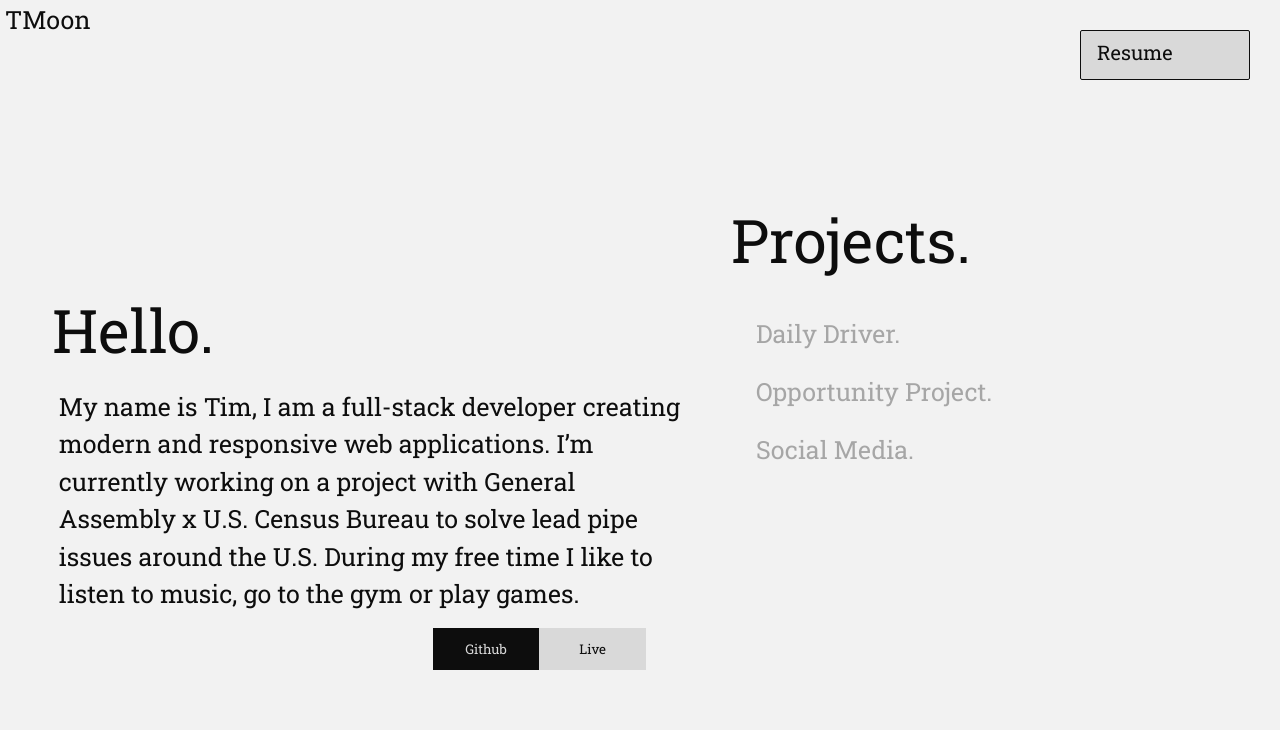
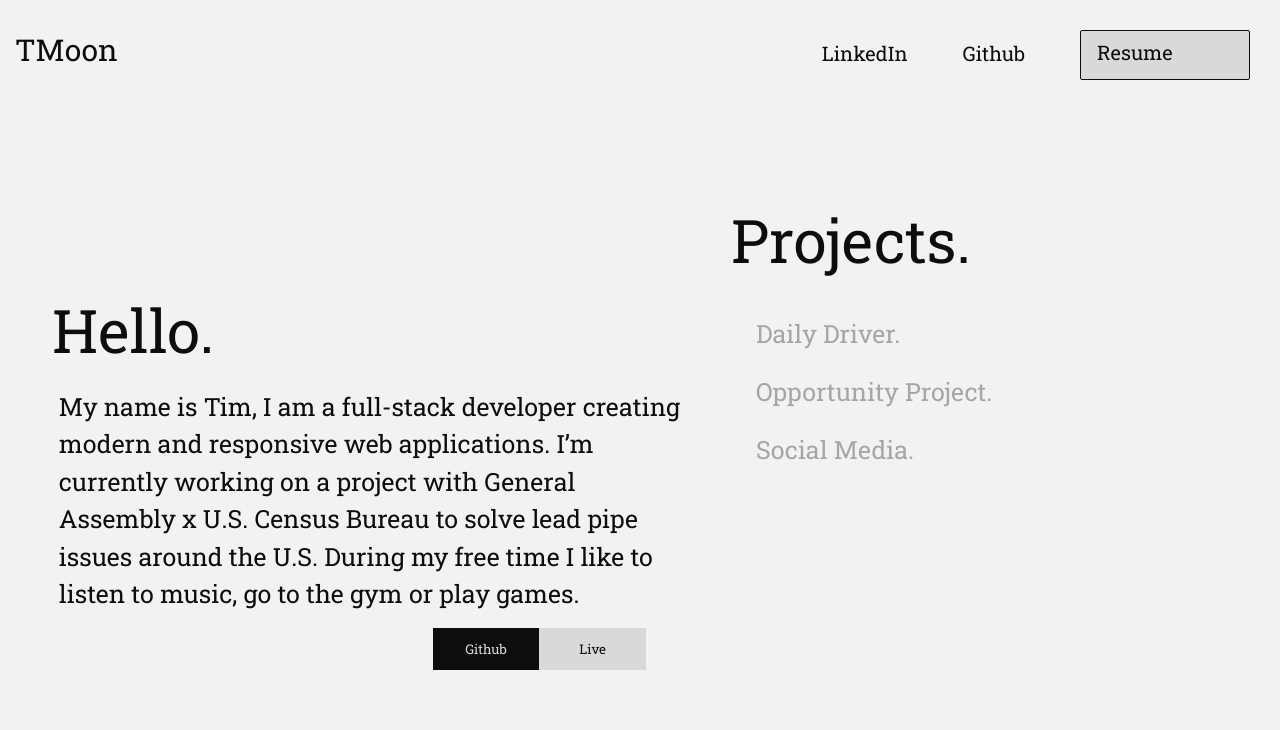
Before and after one commit to timhgmoon/personal-portfolio, a Gatsby site: page / in a window 1280 px wide. Shown: the top 730 px of the page. Built offline with nearby package versions, Linux system fonts and the light colour scheme; Gatsby itself is replaced by a stand-in of ours.

Commit message:
added links for socials for the desktop version

```diff
--- a/src/components/nav.js
+++ b/src/components/nav.js
@@ -4,7 +4,11 @@ const Nav = () => {
   return (
     <nav>
       <div id="logo">TMoon</div>
-      <div id="resume-button">Resume</div>
+      <div className="socials-container">
+        <div className="socials">LinkedIn</div>
+        <div className="socials">Github</div>
+        <div id="resume-button">Resume</div>
+      </div>
     </nav>
   )
 }
--- a/src/styles/nav.sass
+++ b/src/styles/nav.sass
@@ -1,5 +1,30 @@
 @use './index.sass'
 @use '_screen.sass'
+
+#logo
+  margin: .1em 0 0 .2em
+  font-size: 2.5em
+
+  @include screen.medium-up
+    margin: 1em 0 0 .5em
+    font-size: 3em
+
+nav
+  display: flex
+  justify-content: space-between
+
+.socials-container
+  display: flex
+  flex-direction: row
+  gap: 5.5em
+
+.socials
+  display: none
+  font-size: 2em
+  margin-top: 2em
+
+  @include screen.medium-up
+    display: block
 
 #resume-button
   background-color: index.$primary-color
@@ -24,11 +49,3 @@
     border-radius: .1em
     padding: .4em .8em
     border: .05em solid index.$primary-color
-
-#logo
-  margin: .1em 0 0 .2em
-  font-size: 2.5em
-
-nav
-  display: flex
-  justify-content: space-between
```
